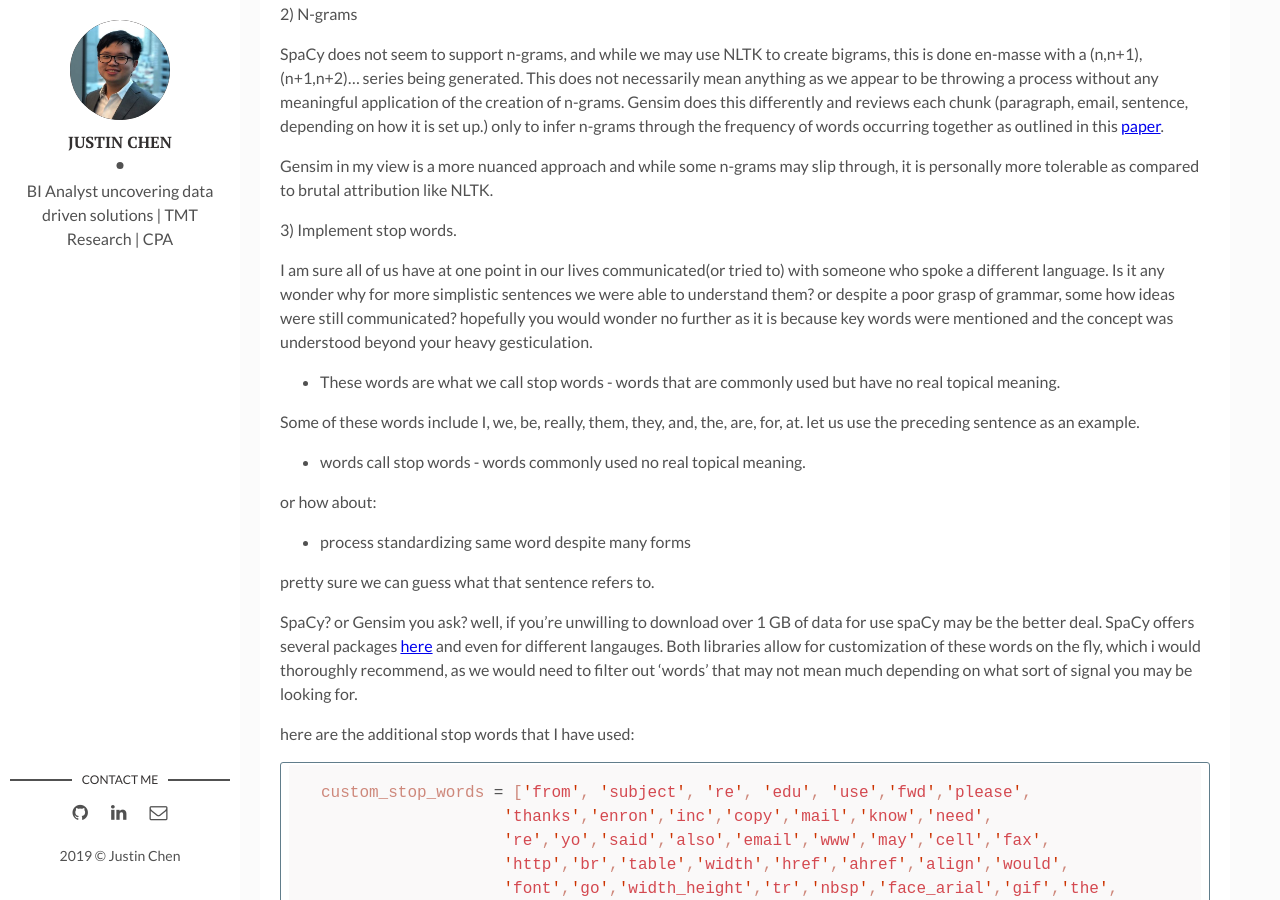
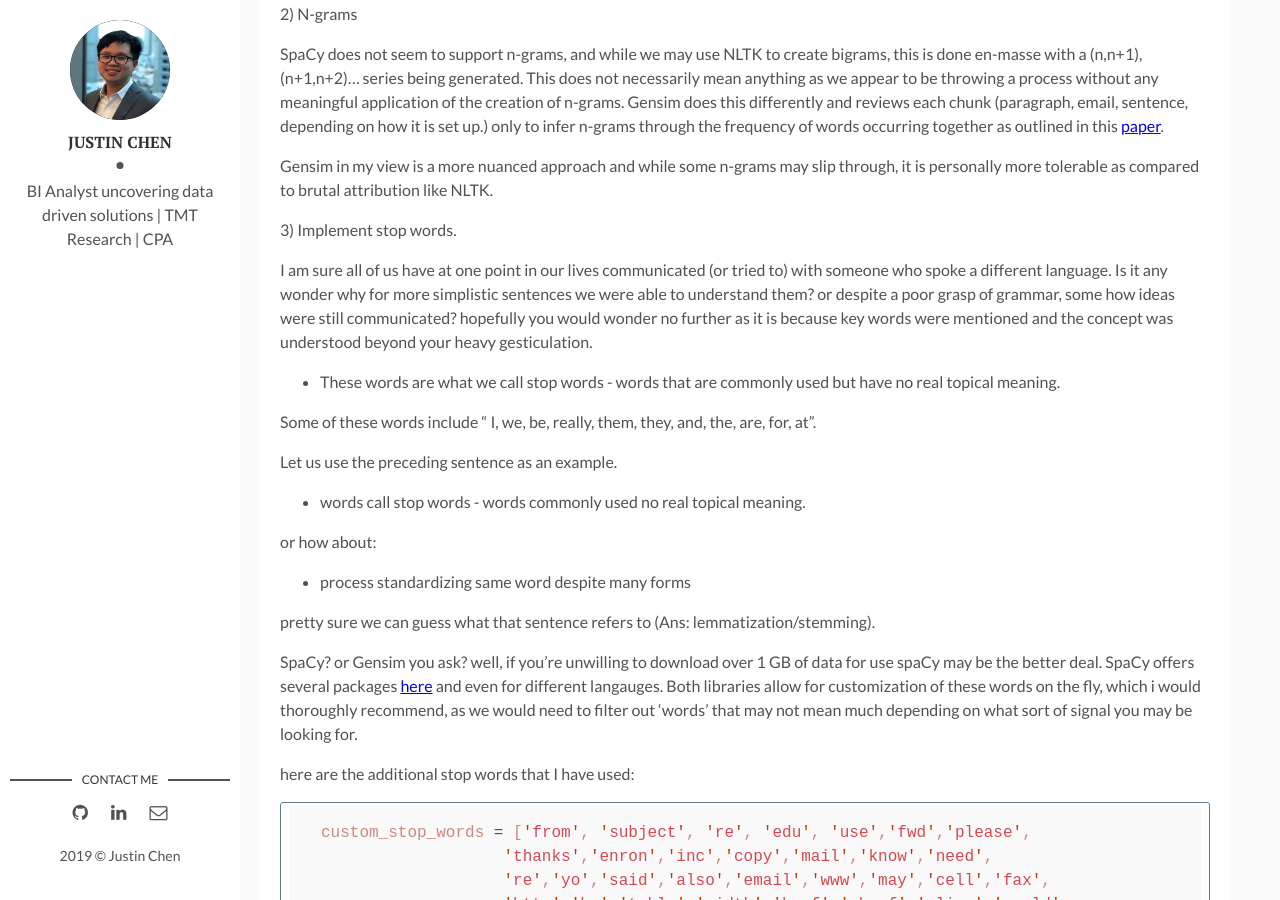
Before and after one commit to jayteetk/pages, a Jekyll site: the page built from _posts/2019-07-30-spacy-v-gensim.markdown, in a window 1280 px wide and 900 px high, scrolled down 1599 px. Built offline with Jekyll 4.4.1, drawn with Linux system fonts in a browser that asks for light colours.

Commit message:
Update 2019-07-30-spacy-v-gensim.markdown

```diff
--- a/_posts/2019-07-30-spacy-v-gensim.markdown
+++ b/_posts/2019-07-30-spacy-v-gensim.markdown
@@ -50,11 +50,13 @@ There are certain weaknesses in each package that the other has powerful tools f
 
 3) Implement stop words.
 
-  I am sure all of us have at one point in our lives communicated(or tried to) with someone who spoke a different language. Is it any wonder why for more simplistic sentences we were able to understand them? or despite a poor grasp of grammar, some how ideas were still communicated? hopefully you would wonder no further as it is because key words were mentioned and the concept was understood beyond your heavy gesticulation.
+  I am sure all of us have at one point in our lives communicated (or tried to) with someone who spoke a different language. Is it any wonder why for more simplistic sentences we were able to understand them? or despite a poor grasp of grammar, some how ideas were still communicated? hopefully you would wonder no further as it is because key words were mentioned and the concept was understood beyond your heavy gesticulation.
 
 * These words are what we call stop words - words that are commonly used but have no real topical meaning.
 
-Some of these words include I, we, be, really, them, they, and, the, are, for, at. let us use the preceding sentence as an example.
+Some of these words include " I, we, be, really, them, they, and, the, are, for, at".
+
+Let us use the preceding sentence as an example.
 
 * words call stop words - words commonly used no real topical meaning.
 
@@ -62,8 +64,7 @@ or how about:
 
 * process standardizing same word despite many forms
 
-
-pretty sure we can guess what that sentence refers to.
+pretty sure we can guess what that sentence refers to (Ans: lemmatization/stemming).
 
 SpaCy? or Gensim you ask? well, if you're unwilling to download over 1 GB of data for use spaCy may be the better deal. SpaCy offers several packages [here](https://spacy.io/models/en) and even for different langauges. Both libraries allow for customization of these words on the fly, which i would thoroughly recommend, as we would need to filter out 'words' that may not mean much depending on what sort of signal you may be looking for.
 
```
